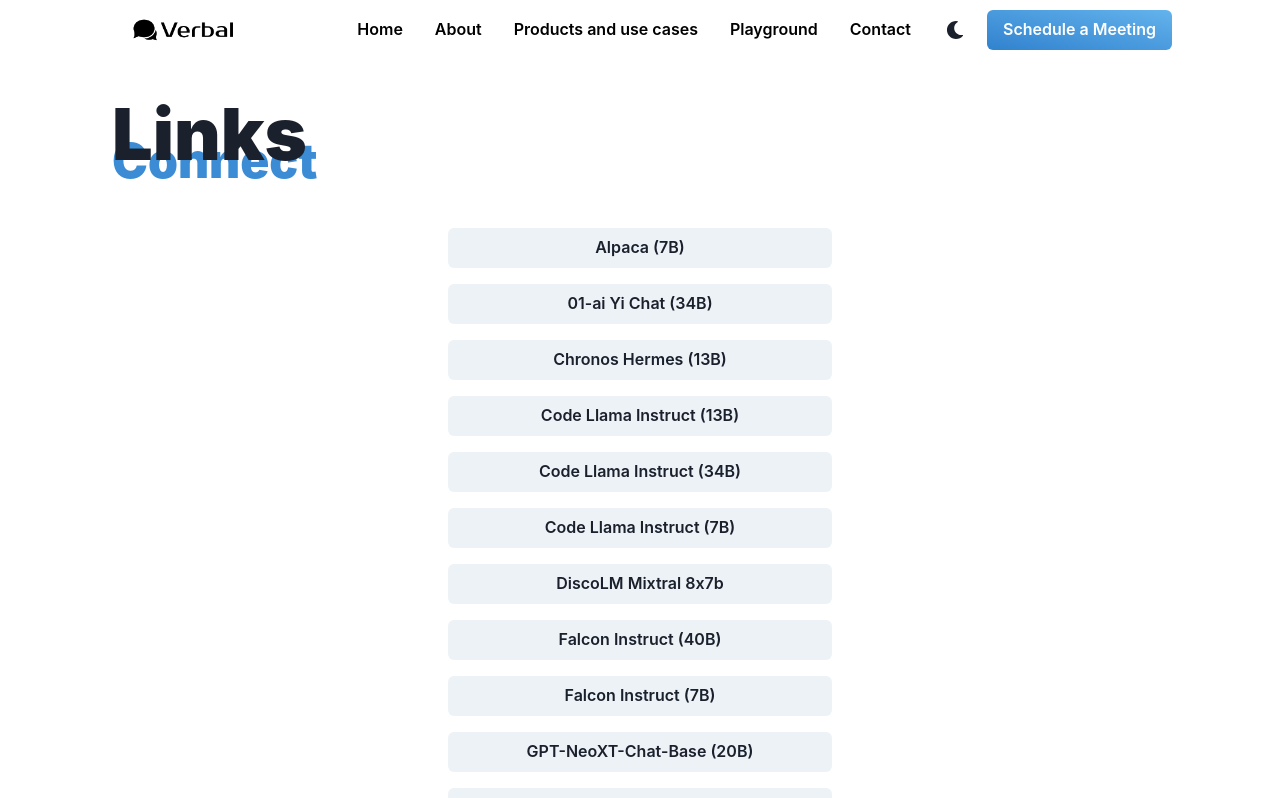
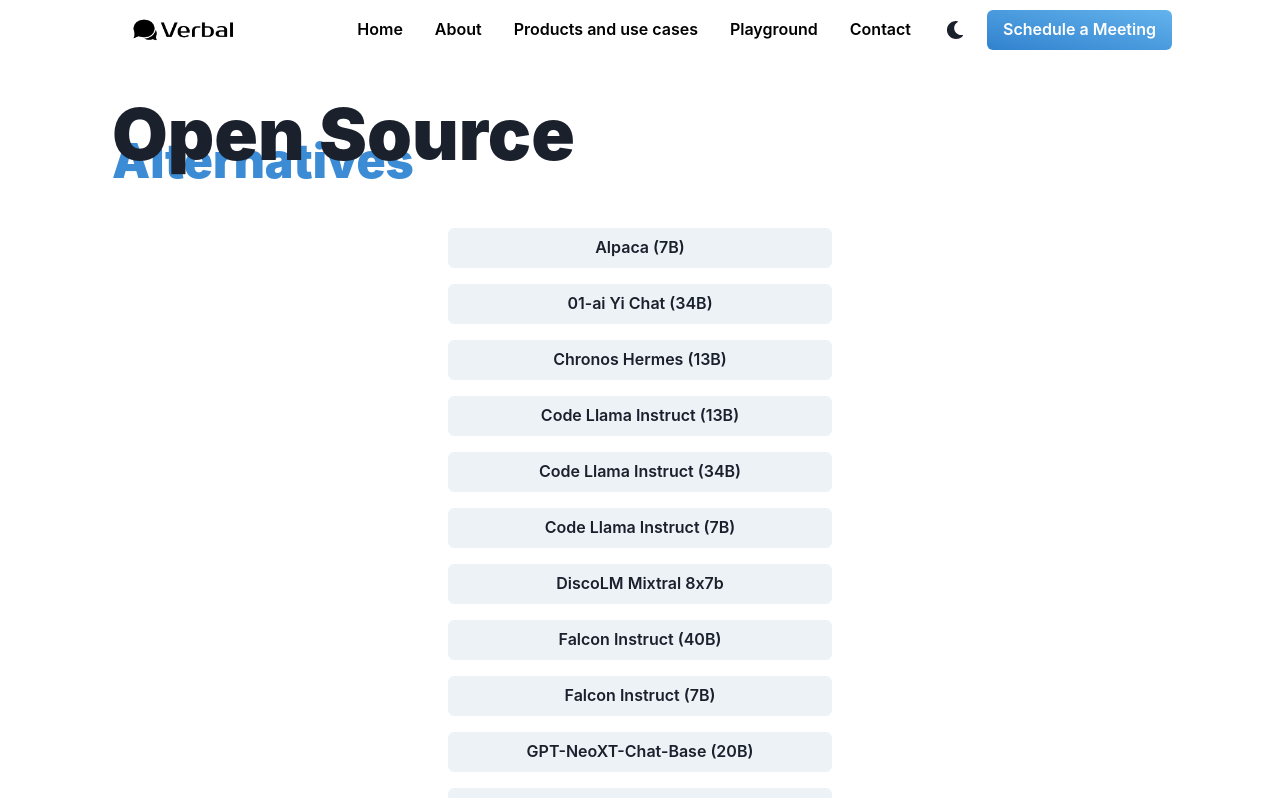
Before and after one commit to KleiAliaj/verbalchat, a Next.js app: page /links in a window 1280 px wide. Shown: the top 798 px of the page. Built offline with nearby package versions, Linux system fonts and the light colour scheme.

Commit message:
Update links.js

```diff
--- a/pages/links.js
+++ b/pages/links.js
@@ -18,8 +18,8 @@
       <main>
         <BaseLayout>
           <BaseText
-            firstTitle="Links"
-            secondTitle="Connect"
+            firstTitle="Open Source"
+            secondTitle="Alternatives"
             textIcon="https://ik.imagekit.io/ayushsoni1010/Website/notion?updatedAt=1669666487240"
             leftSpacing="4"
           />
```
